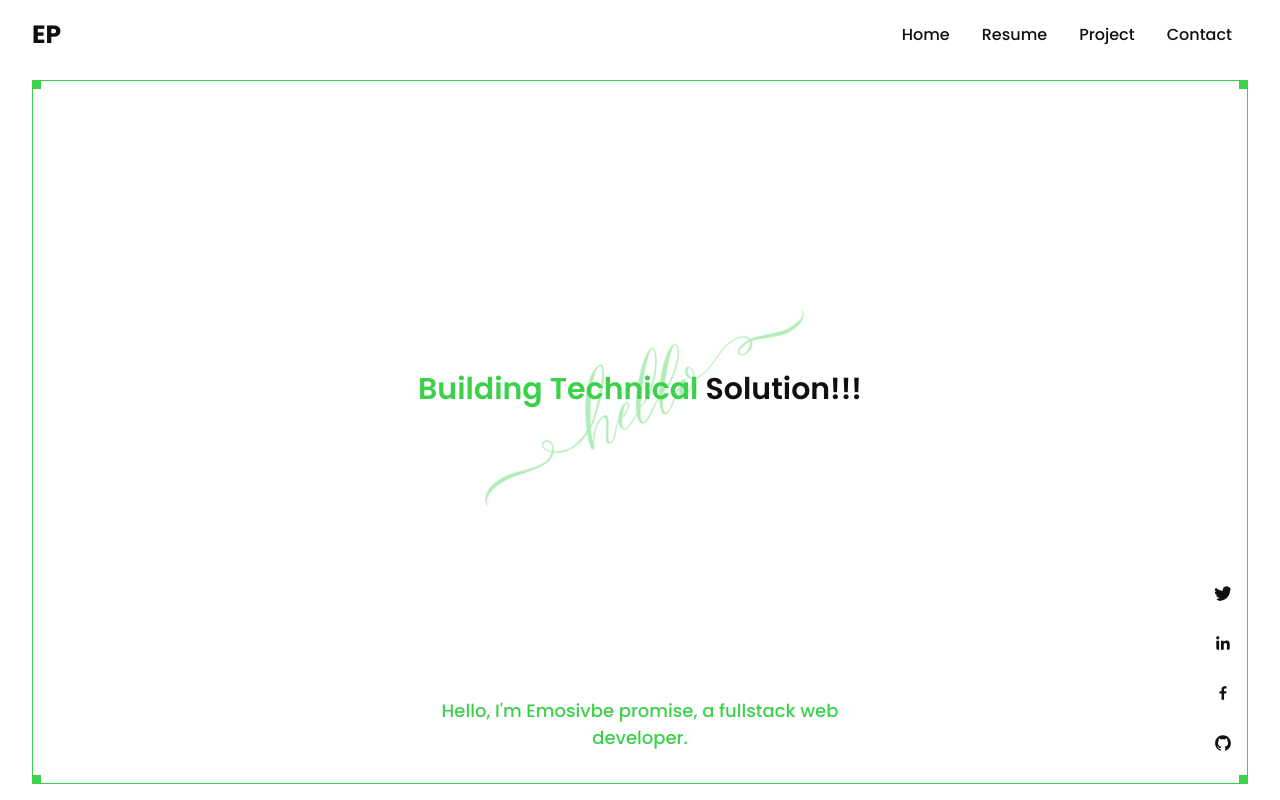
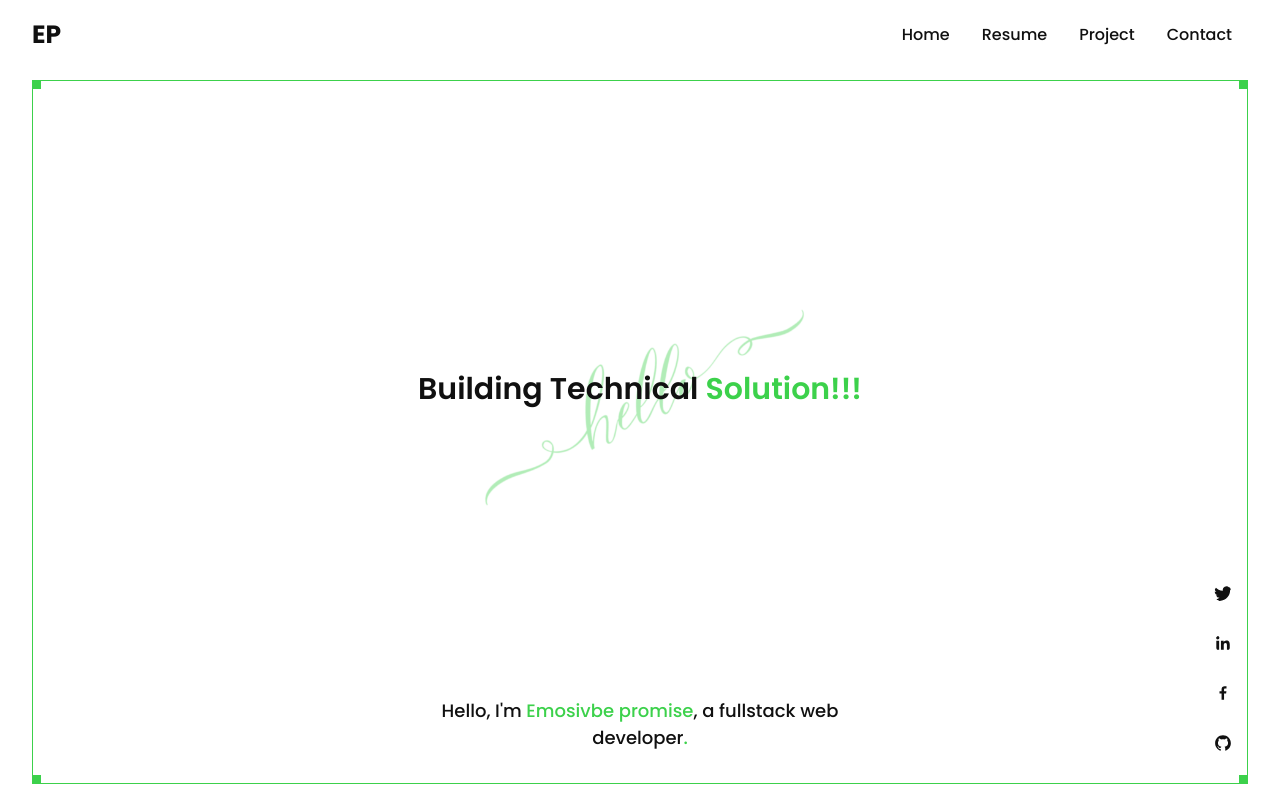
Before and after one commit to Promiseejiro/repo, a Next.js app in the folder portfolio/: page / in a window 1280 px wide. Shown: the top 800 px of the page. Built offline with nearby package versions, Linux system fonts and the light colour scheme.

Commit message:
new commit

```diff
--- a/portfolio/app/components/hero/hero.module.css
+++ b/portfolio/app/components/hero/hero.module.css
@@ -141,7 +141,7 @@
 .white_theme .hero_overlay p,
 .white_theme .hero_overlay h1,
 .white_theme .hero_overlay h4 {
-  color: var(--success-color);
+  color: var(--dark-color);
 }
 
 .brown_theme .hero_overlay p,
@@ -181,7 +181,7 @@
 }
 
 .white_theme .hero_overlay h4 span {
-  color: var(--dark-color);
+  color: var(--success-color);
 }
 
 .brown_theme .hero_overlay h4 span {
```
